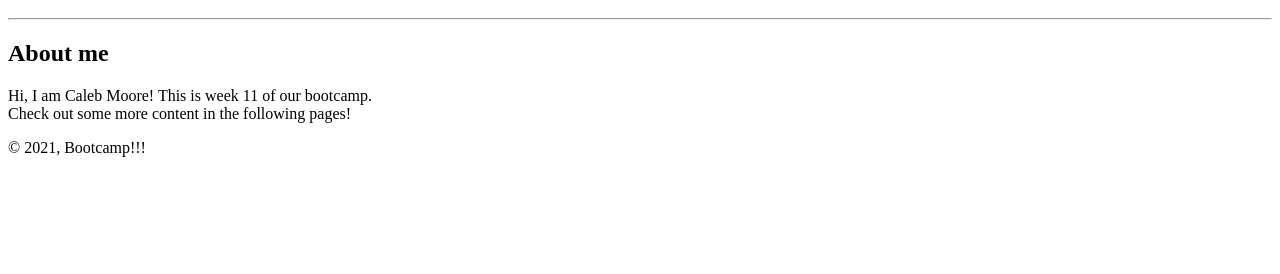
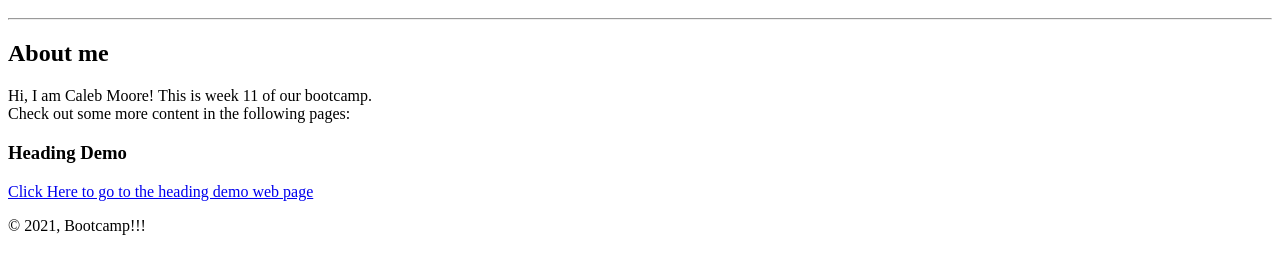
Before and after one commit to cmoore187/cmoore187.github.io, a plain HTML site: page index.html in a window 1280 px wide. Shown: the part 48-322 px from the top of the page. Drawn offline with Linux system fonts and the light colour scheme.

Commit message:
updated index and headings.

```diff
--- a/index.html
+++ b/index.html
@@ -8,8 +8,10 @@
         <hr>
         <h2>About me</h2>
         <p>Hi, I am Caleb Moore! This is week 11 of our bootcamp.<br>
-            Check out some more content in the following pages!
+            Check out some more content in the following pages:
         </p>
+        <h3>Heading Demo</h3>
+        <a href="headings.html">Click Here to go to the heading demo web page</a>
     </body>
 
     <footer>
```
Also changed, not shown: headings.html (+3 -0 lines).
